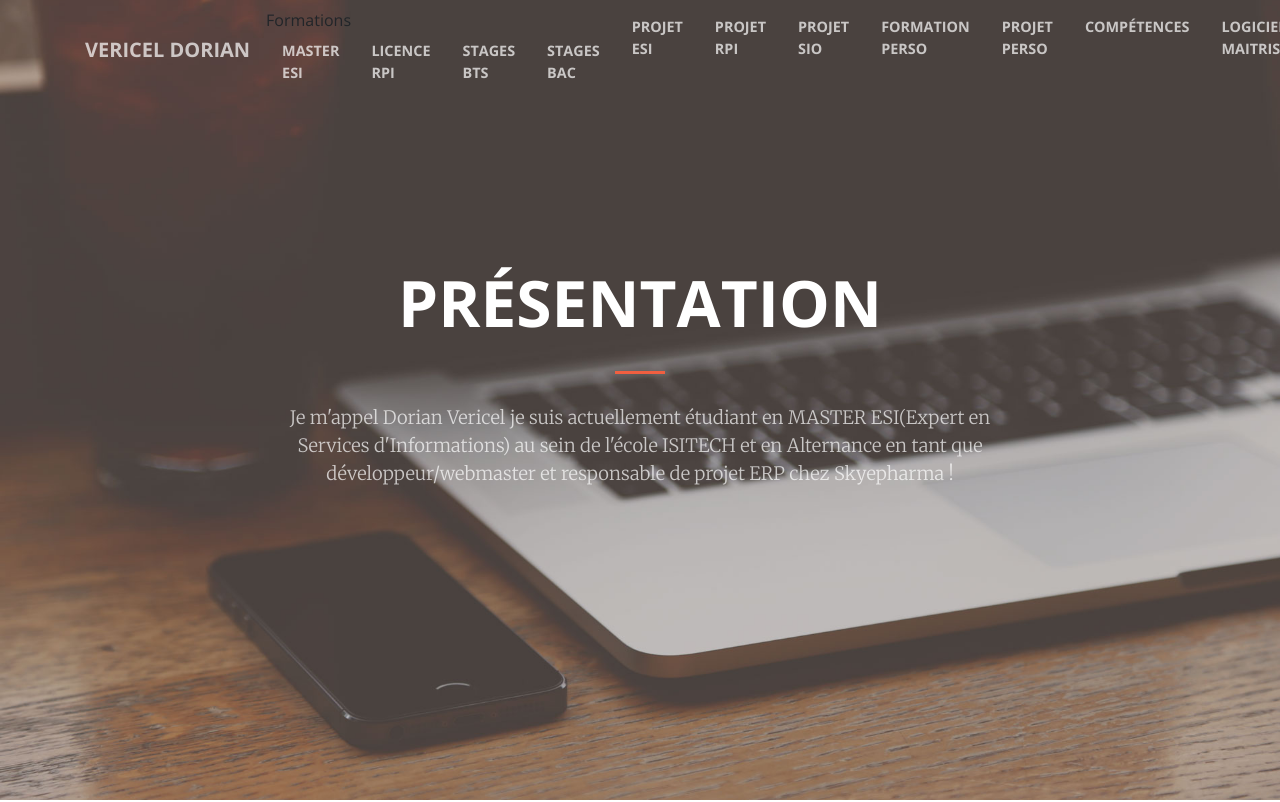
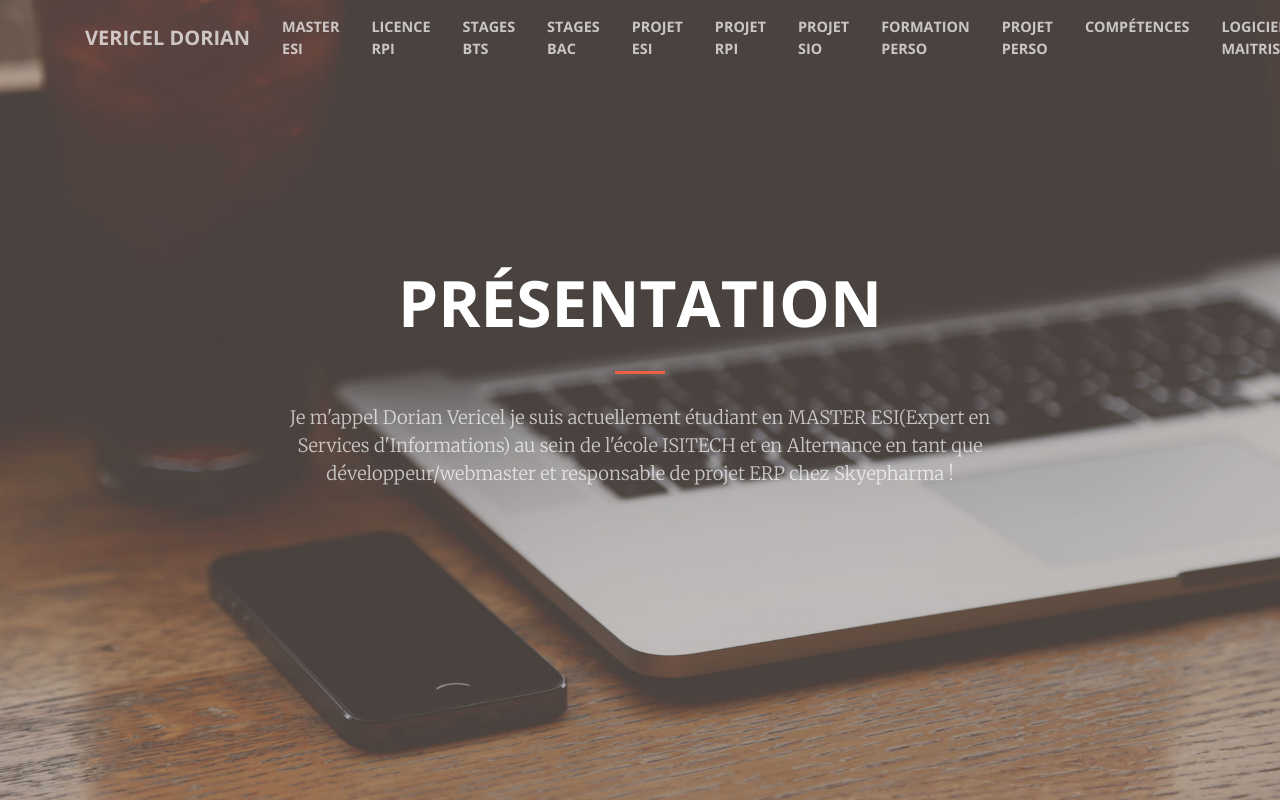
Before and after one commit to DocCreeps/portfolio2017-2022, a plain HTML site: page index.html in a window 1280 px wide. Shown: the top 802 px of the page. Drawn offline with nearby package versions, Linux system fonts and the light colour scheme.

Commit message:
Update index.html

```diff
--- a/index.html
+++ b/index.html
@@ -42,9 +42,7 @@
       </button>
       <div class="collapse navbar-collapse" id="navbarResponsive">
         <ul class="navbar-nav ml-auto">
-          <li>Formations
-          <ul class="navbar-nav ml-auto">
-            <li class="nav-item">
+          <li class="nav-item">
             <a class="nav-link js-scroll-trigger" href="#Alternance2">Master ESI</a>
           </li>
           <li class="nav-item">
@@ -56,9 +54,6 @@
           <li class="nav-item">
             <a class="nav-link js-scroll-trigger" href="#StageBAC">Stages BAC</a>
           </li>
-            </ul>
-          </li>
-
           <li class="nav-item">
             <a class="nav-link js-scroll-trigger" href="#PESI">Projet ESI</a>
           </li>
@@ -88,7 +83,6 @@
           </li>
         </ul>
       </div>
-
     </div>
   </nav>
 
```
